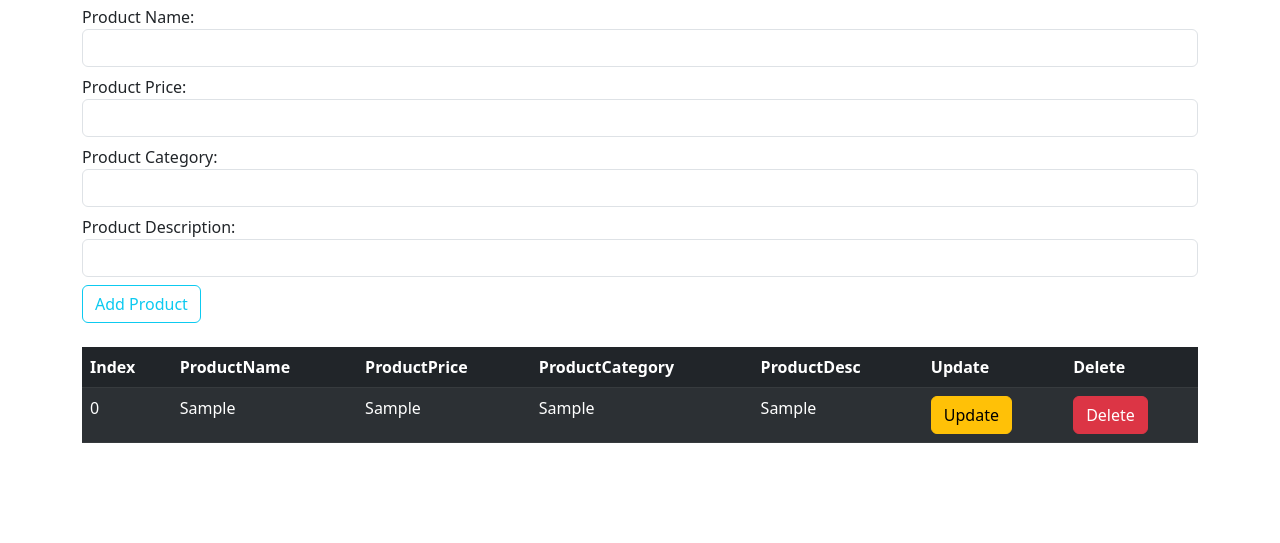
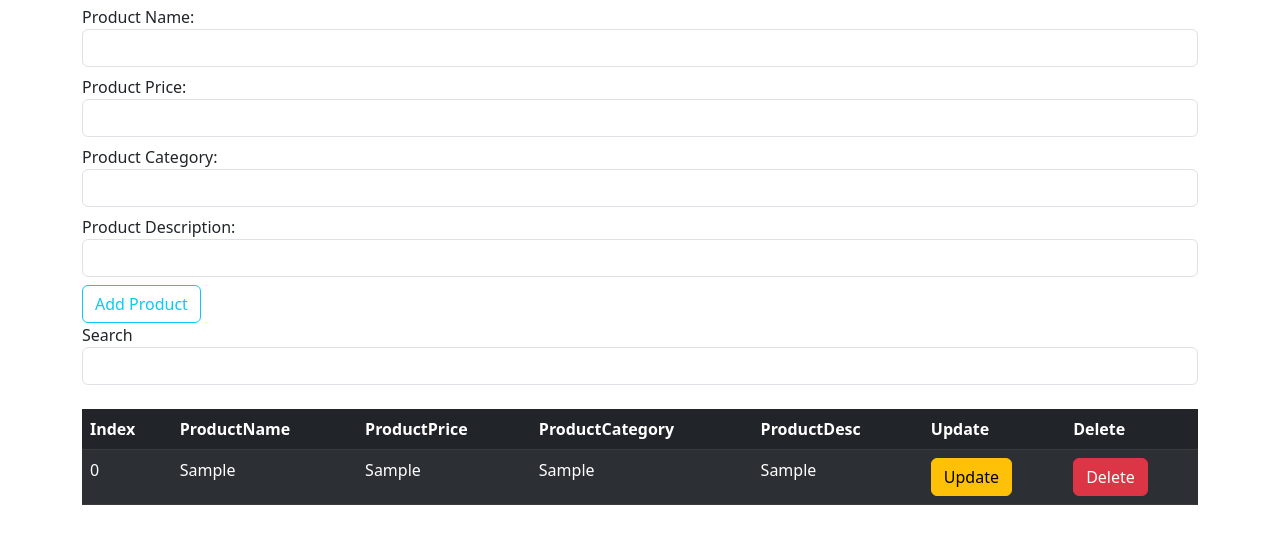
Before and after one commit to mofadl237/CRUD, a plain HTML site: page index.html in a window 1280 px wide. Both pictures are taken after typing "Sample", "Sample", "Sample", "Sample" into the empty fields and a click on the button "Add Product". Shown: the part 99-642 px from the top of the page. Drawn offline with Linux system fonts and the light colour scheme.

Commit message:
Add Searh Real Time

```diff
--- a/assets/js/script.js
+++ b/assets/js/script.js
@@ -2,6 +2,7 @@ var productName = document.getElementById("productName");
 var productPrice = document.getElementById("productPrice");
 var productCategory = document.getElementById("productCategory");
 var productDesc = document.getElementById("productDesc");
+var productSearch=document.querySelector("#productSearch");
 
 var contentAdd = document.querySelector("table tbody");
 //Access 4 button In This Project
@@ -55,28 +56,34 @@ function addFirst(productObject) {
 function addLast(productObject) {
   AllProducts.push(productObject);
   localStorage.setItem('products',JSON.stringify(AllProducts));
-
 }
 //5- display data in array for table tbody innerHTML
+function displayArray(Array){
+  contentAdd.innerHTML = "";
+  if(Array.length<1){
+    contentAdd.innerHTML += `<tr > <td colspan="7"  style="text-align: center;">Not Found Product</td> </tr>`;
+  }
+  for (var i = 0; i < Array.length; i++) {
+    contentAdd.innerHTML += `<tr>
+          <td>${i}</td>
+          <td>${Array[i].name}</td>
+          <td>${Array[i].price}</td>
+          <td>${Array[i].category}</td>
+          <td>${Array[i].Desc}</td>
+          <td><button class="btn btn-warning" data-item="${i}" id="btn_update" onclick="updateProduct(${i})">Update</button></td>
+          <td><button class="btn btn-danger"  data-item="${i}" id="btn_delete" onclick="deleteProduct(${i});">Delete</button></td>
+      </tr>`;
+}
+}
 function displayProducts() {
     //Clear  Content Data
-    contentAdd.innerHTML = "";
+
     if(AllProducts.length > 1){
       btn_sort.style.visibility="visible";
     }else{
       btn_sort.style.visibility="hidden";
     }
-  for (var i = 0; i < AllProducts.length; i++) {
-      contentAdd.innerHTML += `<tr>
-            <td>${i}</td>
-            <td>${AllProducts[i].name}</td>
-            <td>${AllProducts[i].price}</td>
-            <td>${AllProducts[i].category}</td>
-            <td>${AllProducts[i].Desc}</td>
-            <td><button class="btn btn-warning" data-item="${i}" id="btn_update" onclick="updateProduct(${i})">Update</button></td>
-            <td><button class="btn btn-danger"  data-item="${i}" id="btn_delete" onclick="deleteProduct(${i});">Delete</button></td>
-        </tr>`;
-  }
+    displayArray(AllProducts);
 }
 //6- clear data from inputs
 function clearData() {
@@ -128,6 +135,18 @@ function AddProduct() {
   clearData();
   displayProducts();
 }
+//10- Search Data
+function searchData(){
+  var search = productSearch.value;
+  var ProductSearchArray=[];
+  for(var i=0;i<AllProducts.length;i++){
+    if(AllProducts[i].name.toLowerCase().includes(search.toLowerCase())){
+      ProductSearchArray.push(AllProducts[i]);
+    }
+  }
+  displayArray(ProductSearchArray);
+}
+productSearch.addEventListener("input",searchData);
 //Add Event On Buttons
 btn_add.addEventListener("click", AddProduct);
 btn_sort.addEventListener("click", sortedArray);
--- a/index.html
+++ b/index.html
@@ -29,6 +29,8 @@
             <button class="btn btn-outline-info" id="btn_add">Add Product</button>
             <button class="btn btn-outline-success ms-4 " id="btn_sort">Sort Data</button>
         </div>
+        <label for="productSearch" class="label-form text-center"> Search</label>
+        <input type="search"  id="productSearch" class="form-control">
         <div class="display-product mt-4 overflow-auto">
             <table class="table table-dark table-striped">
                 <thead>
```
